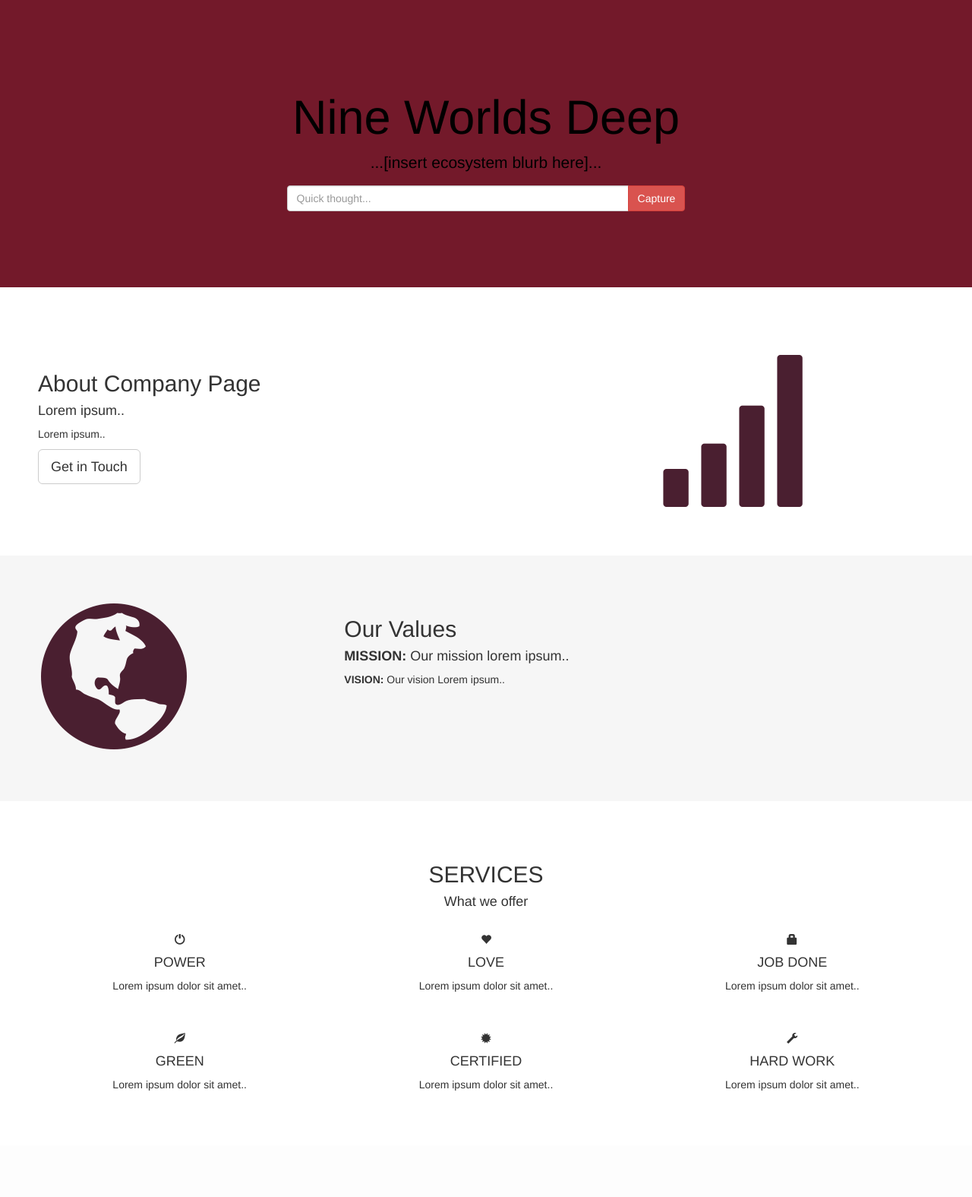
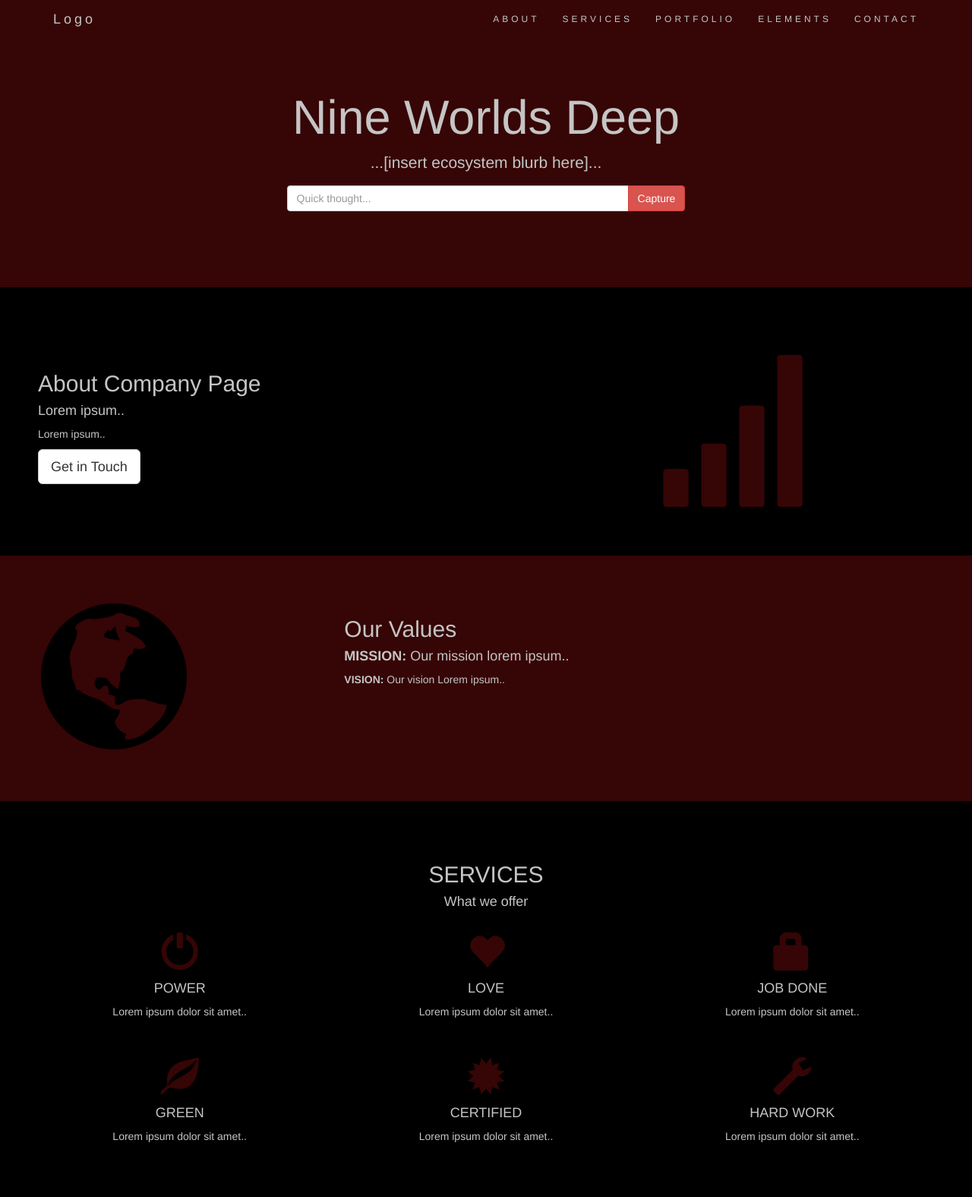
Before and after one commit to BBuchholz/Empyrean, a Django app: page / in a window 1280 px wide. Shown: the whole page at 76% size. Before the commit the page ends 1435 px from the top, so only its background shows below. Run offline with Django 3.2, Linux system fonts and the light colour scheme; some libraries are stand-ins or nearby versions.

Commit message:
working on index

```diff
--- a/templates/bootstrap-index.html
+++ b/templates/bootstrap-index.html
@@ -9,14 +9,19 @@
   <script src="https://maxcdn.bootstrapcdn.com/bootstrap/3.3.7/js/bootstrap.min.js"></script>
   <style type="text/css">
 
+    body {
+      background-color: black;
+      color: #C5C5C5;
+    }
+
     .jumbotron {
-      background-color: #73192A; /* darkish red */
-      color: #000;
+      background-color: #360506; /* darkish red */
+      color: #C5C5C5;
       padding: 100px 25px;
     }
 
-    .bg-grey {
-      background-color: #f6f6f6;
+    .bg-red {
+      background-color: #360506;
     }
 
     .container-fluid {
@@ -34,21 +39,76 @@
       }
     }
 
-    .logo-small {
-      color: #4A1F30;
+    .logo-small-red {
+      color: #360506;
       font-size: 50px;
     }
 
-    .logo {
-      color: #4A1F30;
+    .logo-red {
+      color: #360506;
       font-size: 200px;
     }
 
+    .logo-small-black {
+      color: #000;
+      font-size: 50px;
+    }
 
+    .logo-black {
+      color: #000;
+      font-size: 200px;
+    }
+
+    .navbar {
+        margin-bottom: 0;
+        background-color: #360506;
+        z-index: 9999;
+        border: 0;
+        font-size: 12px !important;
+        line-height: 1.42857143 !important;
+        letter-spacing: 4px;
+        border-radius: 0;
+    }
+
+    .navbar li a, .navbar .navbar-brand {
+        color: #C5C5C5 !important;
+    }
+
+    .navbar-nav li a:hover, .navbar-nav li.active a {
+        color: #360506 !important;
+        background-color: #C5C5C5 !important;
+    }
+
+    .navbar-default .navbar-toggle {
+        border-color: transparent;
+        color: #C5C5C5 !important;
+    }
 
   </style>
 </head>
 <body>
+
+<nav class="navbar navbar-default navbar-fixed-top">
+  <div class="container">
+    <div class="navbar-header">
+      <button type="button" class="navbar-toggle" data-toggle="collapse" data-target="#myNavbar">
+        <span class="icon-bar"></span>
+        <span class="icon-bar"></span>
+        <span class="icon-bar"></span>
+      </button>
+      <a class="navbar-brand" href="#">Logo</a>
+    </div>
+    <div class="collapse navbar-collapse" id="myNavbar">
+      <ul class="nav navbar-nav navbar-right">
+        <li><a href="#about">ABOUT</a></li>
+        <li><a href="#services">SERVICES</a></li>
+        <li><a href="#portfolio">PORTFOLIO</a></li>
+        <li><a href="#elements">ELEMENTS</a></li>
+        <li><a href="#contact">CONTACT</a></li>
+      </ul>
+    </div>
+  </div>
+</nav>
 
 <div class="jumbotron text-center">
   <h1>Nine Worlds Deep</h1>
@@ -72,15 +132,15 @@
       <button class="btn btn-default btn-lg">Get in Touch</button>
     </div>
     <div class="col-sm-4">
-      <span class="glyphicon glyphicon-signal logo"></span>
+      <span class="glyphicon glyphicon-signal logo-red"></span>
     </div>
   </div>
 </div>
 
-<div class="container-fluid bg-grey">
+<div class="container-fluid bg-red">
   <div class="row">
     <div class="col-sm-4">
-      <span class="glyphicon glyphicon-globe logo"></span>
+      <span class="glyphicon glyphicon-globe logo-black"></span>
     </div>
     <div class="col-sm-8">
       <h2>Our Values</h2>
@@ -96,17 +156,17 @@
   <br>
   <div class="row">
     <div class="col-sm-4">
-      <span class="glyphicon glyphicon-off"></span>
+      <span class="glyphicon glyphicon-off logo-small-red"></span>
       <h4>POWER</h4>
       <p>Lorem ipsum dolor sit amet..</p>
     </div>
     <div class="col-sm-4">
-      <span class="glyphicon glyphicon-heart"></span>
+      <span class="glyphicon glyphicon-heart logo-small-red"></span>
       <h4>LOVE</h4>
       <p>Lorem ipsum dolor sit amet..</p>
     </div>
     <div class="col-sm-4">
-      <span class="glyphicon glyphicon-lock"></span>
+      <span class="glyphicon glyphicon-lock logo-small-red"></span>
       <h4>JOB DONE</h4>
       <p>Lorem ipsum dolor sit amet..</p>
     </div>
@@ -114,17 +174,17 @@
     <br><br>
   <div class="row">
     <div class="col-sm-4">
-      <span class="glyphicon glyphicon-leaf"></span>
+      <span class="glyphicon glyphicon-leaf logo-small-red"></span>
       <h4>GREEN</h4>
       <p>Lorem ipsum dolor sit amet..</p>
     </div>
     <div class="col-sm-4">
-      <span class="glyphicon glyphicon-certificate"></span>
+      <span class="glyphicon glyphicon-certificate logo-small-red"></span>
       <h4>CERTIFIED</h4>
       <p>Lorem ipsum dolor sit amet..</p>
     </div>
     <div class="col-sm-4">
-      <span class="glyphicon glyphicon-wrench"></span>
+      <span class="glyphicon glyphicon-wrench logo-small-red"></span>
       <h4>HARD WORK</h4>
       <p>Lorem ipsum dolor sit amet..</p>
     </div>
```
